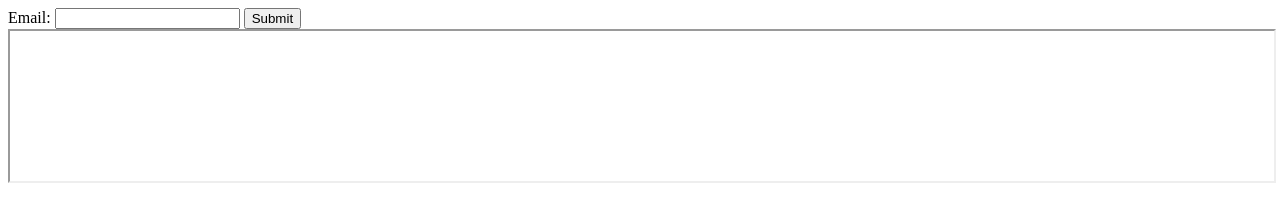
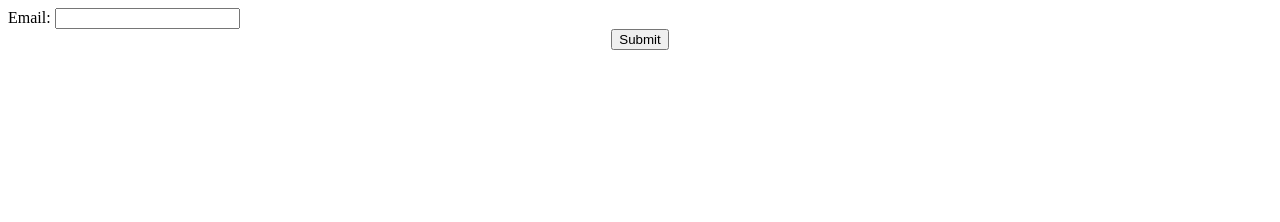
Before and after one commit to hn-88/Google-Apps-Script-mailing-list, a plain HTML site: page Mailing List/SubForm.html in a window 1280 px wide. Drawn offline with Linux system fonts and the light colour scheme.

Commit message:
frameBorder=0 and reducing mesg time

```diff
--- a/Mailing List/SubForm.html
+++ b/Mailing List/SubForm.html
@@ -7,7 +7,7 @@
         document.getElementById("messageshow").style.display = 'block';
         setTimeout(function() {
           document.getElementById("messageshow").style.display = 'none';
-        }, 9000);
+        }, 3600);
         return true;
 
       }
@@ -18,10 +18,11 @@
       Email: <input type="text" name="email">
       <!-- real people should not fill this next field in and expect good things - do not remove this or risk form bot signups-->
       <input type="text" name="botname" style="display: none;">
-      <input type="hidden" name="s" value="sub">
-      <input type="submit" value="Submit" formtarget="responseframe">
+      <input type="hidden" name="s" value="sub"><br/>
+      <input type="submit" style="display:block; margin: 0 auto;" value="Submit" formtarget="responseframe">
     </form>
-    <div id="messageshow" style="display: none;" >Submitting . . . please wait for confirmation below in 10 seconds or so    </div>
-    <iframe name="responseframe" scrolling="no" width="100%"></iframe>
+    <div id="messageshow" style="display: none;" >Submitting ... please wait for confirmation below in a few seconds ...    </div>
+    <!-- https://www.geeksforgeeks.org/remove-border-from-iframe-using-css/ -->
+    <iframe name="responseframe" scrolling="no" width="100%" frameBorder="0"></iframe>
   </body>
 </html>
```
